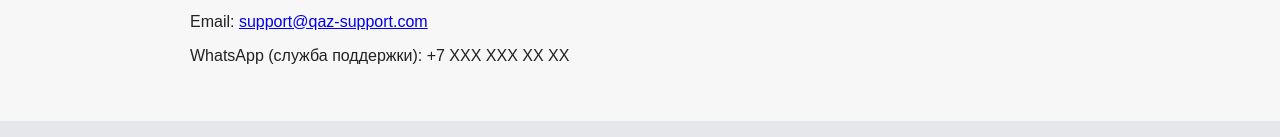
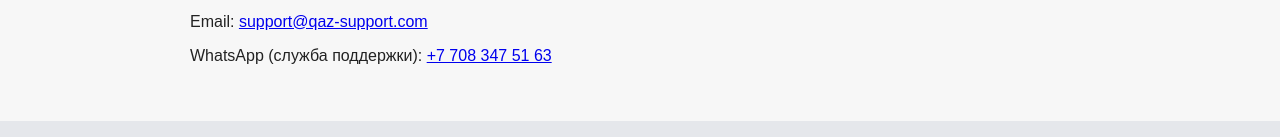
Before and after one commit to bloodyraven1488-create/qaz-site, a plain HTML site: page index.html in a window 1280 px wide. Shown: the part 1334-1471 px from the top of the page. Drawn offline with Linux system fonts and the light colour scheme.

Commit message:
index.html

```diff
--- a/index.html
+++ b/index.html
@@ -68,7 +68,9 @@
   <p>Курьерская доставка по Республике Казахстан</p>
 <p>Email: <a href="mailto:support@qaz-support.com">support@qaz-support.com</a></p>
 
-  <p>WhatsApp (служба поддержки): +7 XXX XXX XX XX</p>
+  <p>WhatsApp (служба поддержки):
+<a href="https://wa.me/77083475163">+7 708 347 51 63</a>
+</p>
 </section>
 
 <footer>
```
